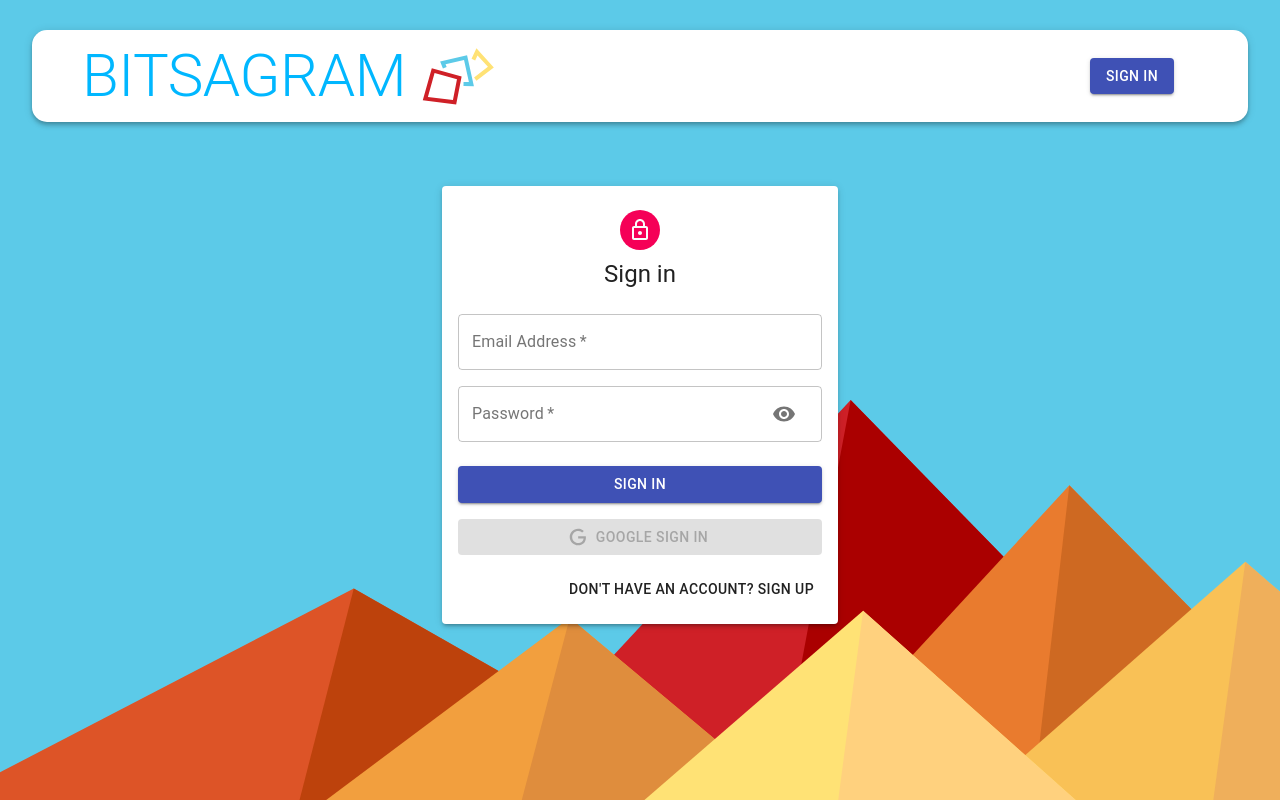
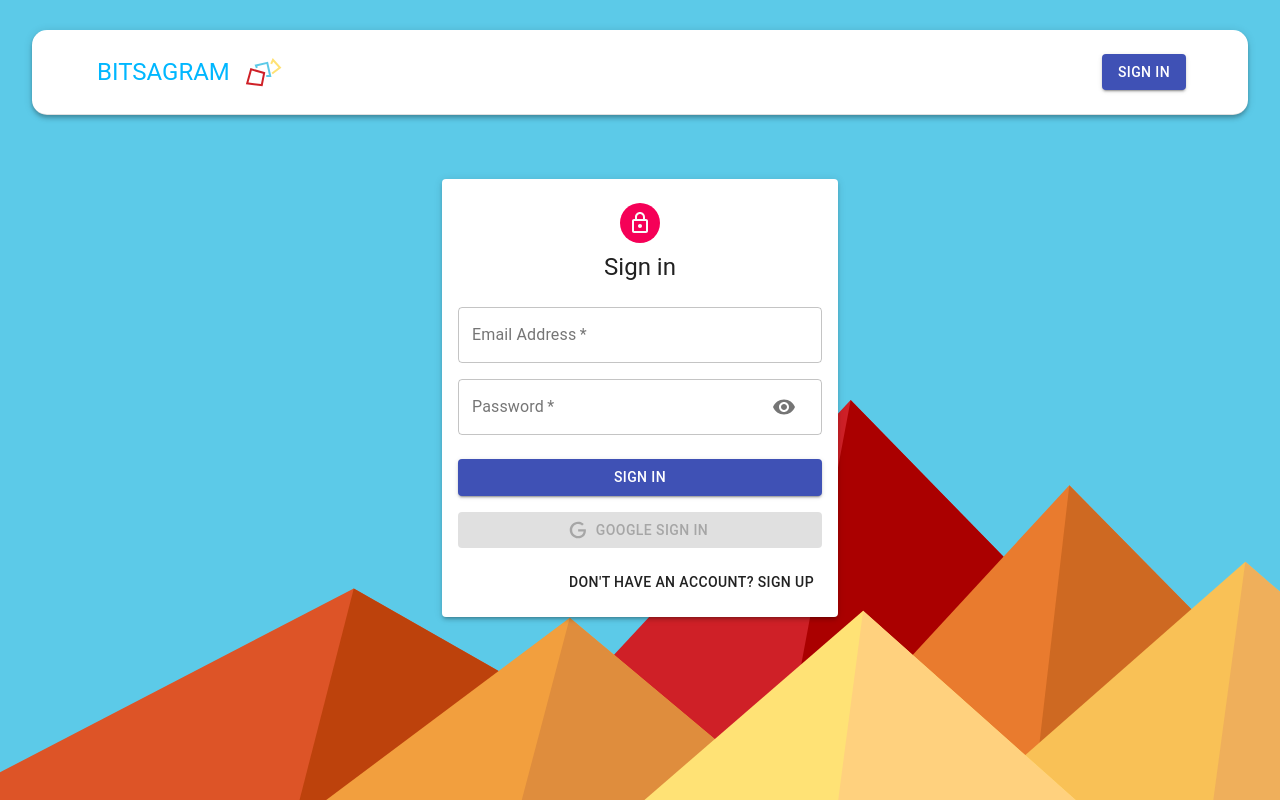
Before and after one commit to Yashs911/bitsagram, a React (Create React App) app in the folder client/: page /auth in a window 1280 px wide. Built offline with nearby package versions, Linux system fonts and the light colour scheme.

Commit message:
front-end changes

```diff
--- a/client/src/components/Home/Home.js
+++ b/client/src/components/Home/Home.js
@@ -1,7 +1,7 @@
 import React, { useState, useEffect } from 'react';
 import { Container, Grow, Grid } from '@material-ui/core';
 import { useDispatch } from 'react-redux';
-
+import useStyles from './styles';
 import { getPosts } from '../../actions/posts';
 import Posts from '../Posts/Posts';
 import Form from '../Form/Form';
@@ -9,6 +9,7 @@
 const Home = () => {
   const [currentId, setCurrentId] = useState(0);
   const dispatch = useDispatch();
+  const classes = useStyles();
 
   useEffect(() => {
     dispatch(getPosts());
@@ -17,7 +18,7 @@
   return (
     <Grow in>
       <Container>
-        <Grid container justify="space-between" alignItems="stretch" spacing={3}>
+        <Grid className={classes.mainContainer} container justify="space-between" alignItems="stretch" spacing={3}>
           <Grid item xs={12} sm={7}>
             <Posts setCurrentId={setCurrentId} />
           </Grid>
--- /dev/null
+++ b/client/src/components/Home/styles.js
@@ -0,0 +1,9 @@
+import { makeStyles } from '@material-ui/core/styles';
+
+export default makeStyles((theme) => ({
+    [theme.breakpoints.down('sm')]: {
+        mainContainer: {
+            flexDirection: 'column-reverse',
+        },
+    },
+}));
--- a/client/src/components/Navbar/Navbar.js
+++ b/client/src/components/Navbar/Navbar.js
@@ -3,7 +3,6 @@
 import { Link, useHistory, useLocation } from 'react-router-dom';
 import { useDispatch } from 'react-redux';
 import decode from 'jwt-decode';
-
 import bitsagram from '../../images/bitsagram.svg';
 import * as actionType from '../../constants/actionTypes';
 import useStyles from './styles';
@@ -36,23 +35,25 @@
   }, [location]);
 
   return (
-    <AppBar className={classes.appBar} position="static" color="inherit">
-      <div className={classes.brandContainer}>
-        <Typography component={Link} to="/" className={classes.heading} variant="h2" align="center">BITSAGRAM</Typography>
-        <img className={classes.image} src={bitsagram} alt="icon" height="60" />
-      </div>
-      <Toolbar className={classes.toolbar}>
-        {user?.result ? (
+      <AppBar position="static" color="inherit" className={classes.appBar}>
+        <Toolbar className={classes.toolbar}>
+        <div className={classes.brandContainer}>
+          <Typography component={Link} to="/" variant="h5" color="inherit" noWrap className={classes.title}>
+            BITSAGRAM
+          </Typography>
+          <img className={classes.image} src={bitsagram} alt="icon" height="30" />
+        </div>
+          {user?.result ? (
           <div className={classes.profile}>
-            <Avatar className={classes.purple} alt={user?.result.name} src={user?.result.imageUrl}>{user?.result.name.charAt(0)}</Avatar>
-            <Typography className={classes.userName} variant="h6">{user?.result.name}</Typography>
-            <Button variant="contained" className={classes.logout} color="secondary" onClick={logout}>Logout</Button>
+            <Avatar className={classes.user} alt={user?.result.name} src={user?.result.imageUrl}>{user?.result.name.charAt(0)}</Avatar>
+            <Typography className={classes.user} variant="h6">{user?.result.name}</Typography>
+            <Button className={classes.link} variant="contained" color="secondary" onClick={logout}>Logout</Button>
           </div>
         ) : (
-          <Button component={Link} to="/auth" variant="contained" color="primary">Sign In</Button>
+          <Button className={classes.link} component={Link} to="/auth" variant="contained" color="primary">Sign In</Button>
         )}
-      </Toolbar>
-    </AppBar>
+        </Toolbar>
+      </AppBar>
   );
 };
 
--- a/client/src/components/Navbar/styles.js
+++ b/client/src/components/Navbar/styles.js
@@ -6,33 +6,44 @@
     borderRadius: 15,
     margin: '30px 0',
     display: 'flex',
-    flexDirection: 'row',
     justifyContent: 'space-between',
     alignItems: 'center',
     padding: '10px 50px',
+    borderBottom: `1px solid ${theme.palette.divider}`,
   },
-  heading: {
+  toolbar: {
+    width: '100%',
+    justifyContent: 'space-between',
+    flexWrap: 'wrap',
+  },
+  [theme.breakpoints.down('sm')]: {
+    toolbar: {
+      width: '100%',
+      justifyContent: 'center',
+      flexWrap: 'wrap',
+    },
+  },
+  title: {
     color: 'rgba(0,183,255, 1)',
     textDecoration: 'none',
+    flexGrow: 1,
+  },
+  link: {
+    margin: theme.spacing(1, 1.5),
   },
   image: {
     marginLeft: '15px',
   },
-  toolbar: {
-    display: 'flex',
-    justifyContent: 'flex-end',
-    width: '400px',
-  },
   profile: {
     display: 'flex',
-    justifyContent: 'space-between',
-    width: '400px',
+    margin: theme.spacing(1, 1.5),
   },
-  userName: {
-    display: 'flex',
-    alignItems: 'center',
+  user: {
+    margin: theme.spacing(1, 1.5),
+    whiteSpace: 'nowrap',
   },
   brandContainer: {
+    marginLeft: '15px',
     display: 'flex',
     alignItems: 'center',
   },
```
